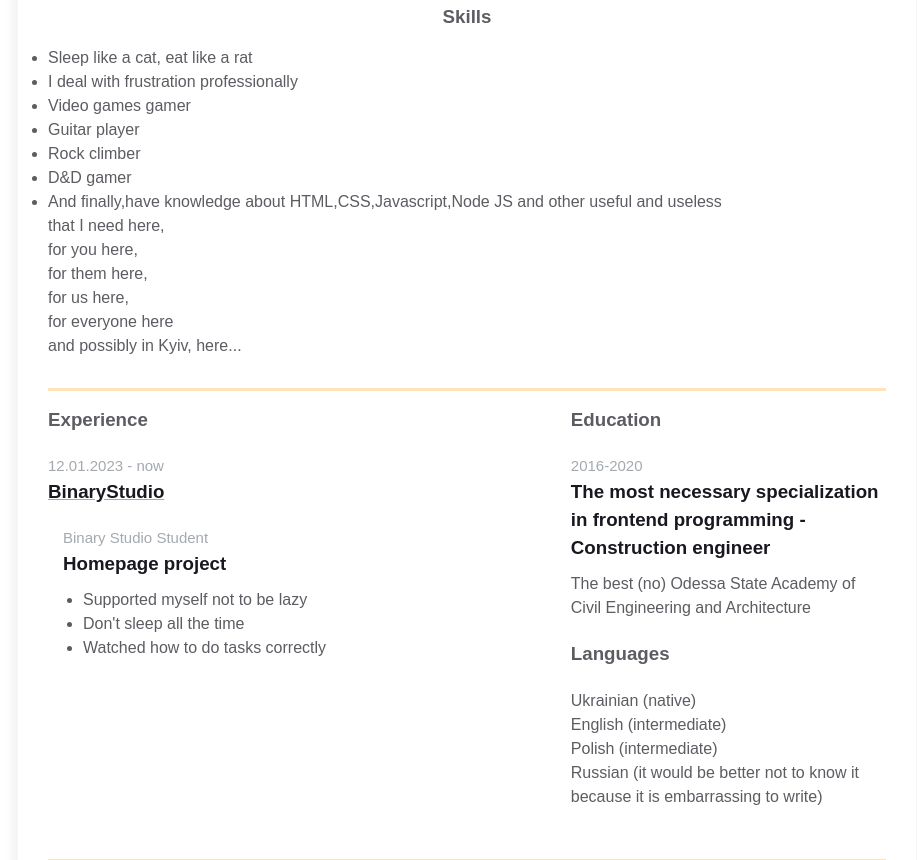
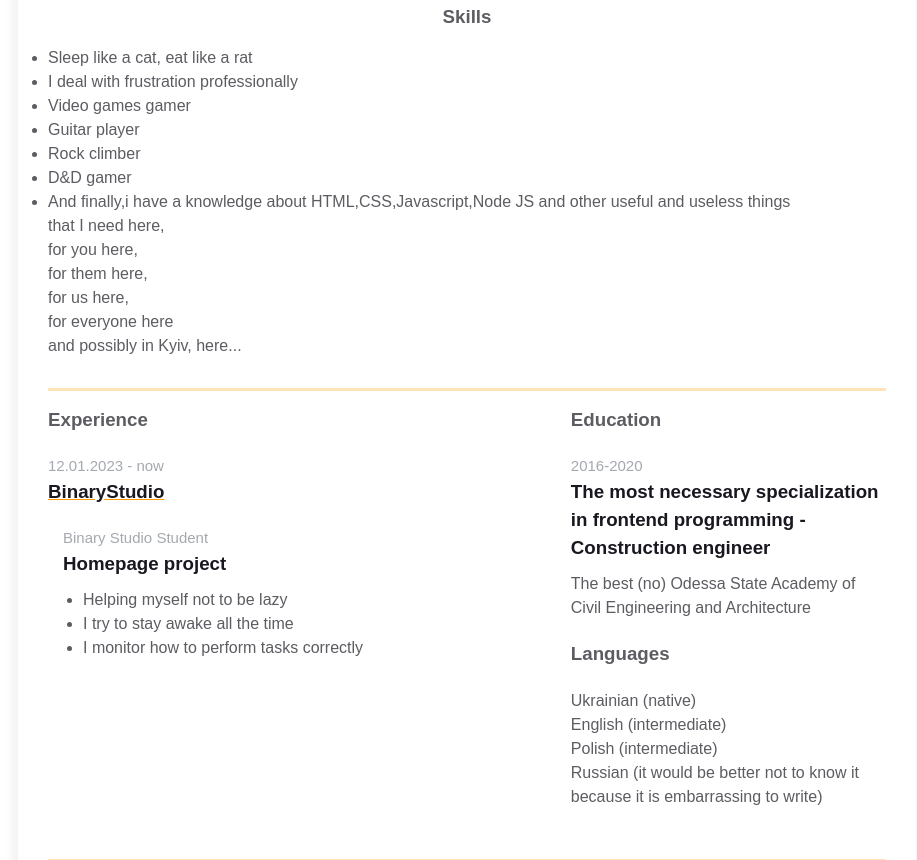
Before and after one commit to Izdormu/homepage, a plain HTML site: page index.html in a window 1280 px wide. Shown: the part 577-1437 px from the top of the page, without its empty margins (173-1090 px from the left). Drawn offline with Linux system fonts and the light colour scheme.

Commit message:
text fixs in english and ukrainian containers

```diff
--- a/index.html
+++ b/index.html
@@ -74,7 +74,7 @@
               <li>Guitar player</li>
               <li>Rock climber</li>
               <li>D&D gamer</li>
-              <li>And finally,have knowledge about HTML,CSS,Javascript,Node JS and other useful and useless<br> that I need here,<br> for you here,<br> for them here,<br> for us here,<br> for everyone here<br> and possibly in Kyiv, here... </li>
+              <li>And finally,i have a knowledge about HTML,CSS,Javascript,Node JS and other useful and useless things<br> that I need here,<br> for you here,<br> for them here,<br> for us here,<br> for everyone here<br> and possibly in Kyiv, here... </li>
             </ul>
           </div>
         </div>
@@ -96,9 +96,9 @@
                   <span class="experiences__company-project-role">Binary Studio Student</span>
                   <h3 class="experiences__company-project-name">Homepage project</h3>
                   <ul class="experiences__company-project-responsibilities">
-                    <li>Supported myself not to be lazy</li>
-                    <li>Don't sleep all the time</li>
-                    <li>Watched how to do tasks correctly</li>
+                    <li>Helping myself not to be lazy</li>
+                    <li>I try to stay awake all the time</li>
+                    <li>I monitor how to perform tasks correctly</li>
                   </ul>
                 </div>
               </div>
@@ -220,8 +220,8 @@
                   <h3 class="experiences__company-project-name">Homepage проект</h3>
                   <ul class="experiences__company-project-responsibilities">
                     <li>Допомогаю собі не бути лінивим</li>
-                    <li>Не спати весь час</li>
-                    <li>Слідкувати за тим, як правильно виконувати завдання</li>
+                    <li>Стараюсь  не спати весь час</li>
+                    <li>Слідкую за тим, як правильно виконувати завдання</li>
                   </ul>
                 </div>
               </div>
```
